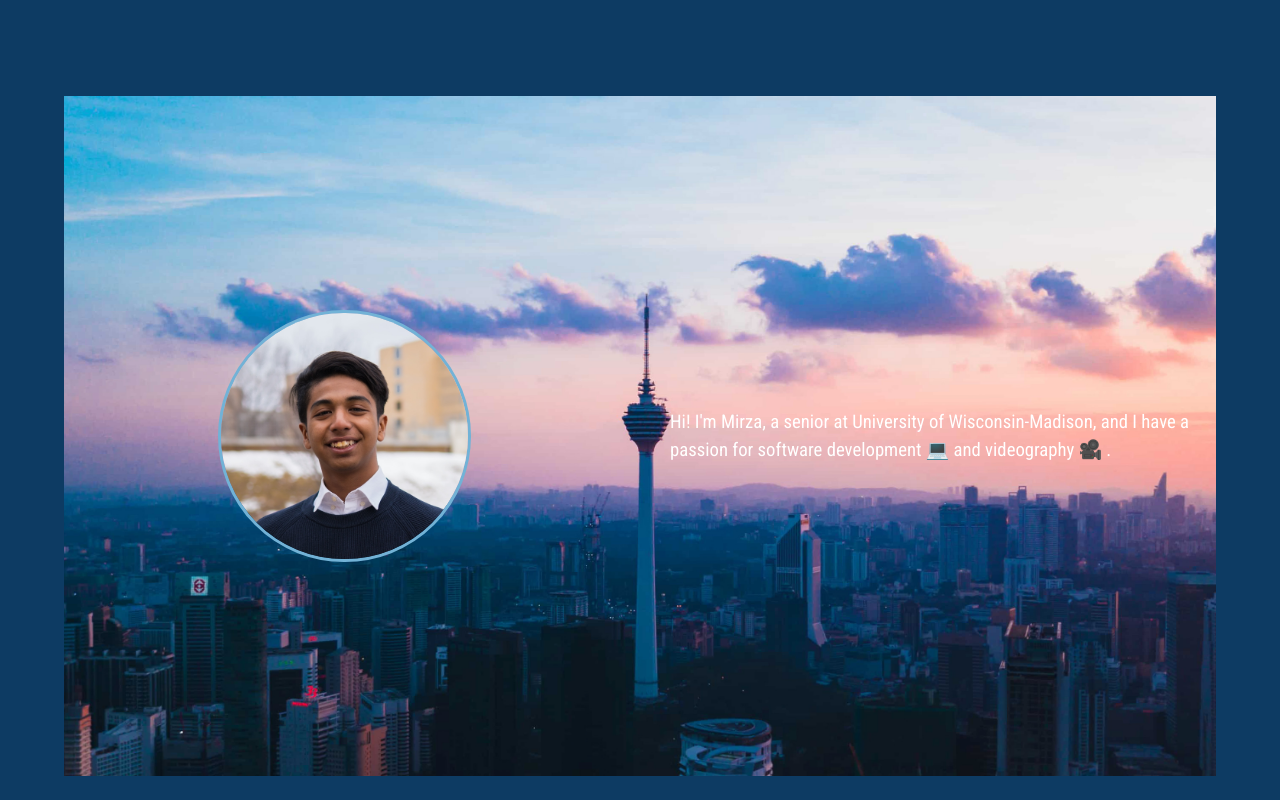
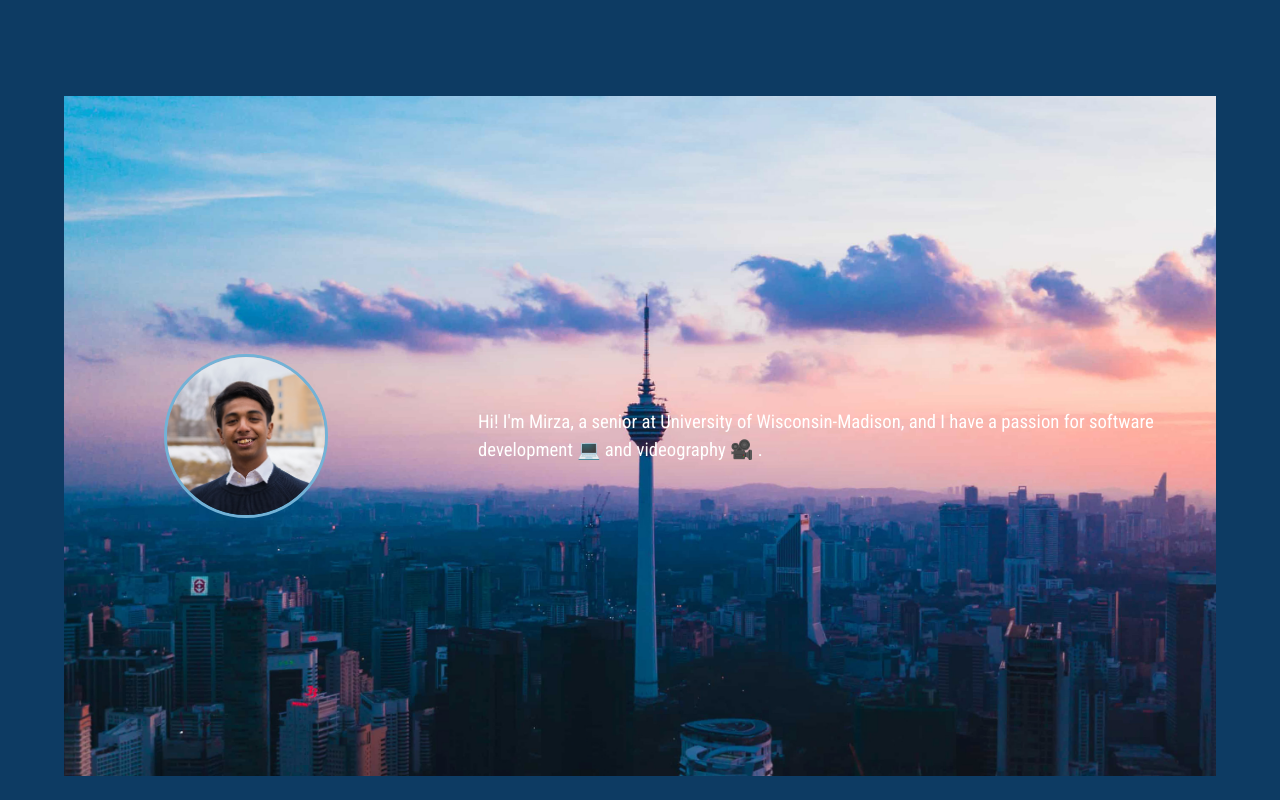
Before and after one commit to mirzanorazman/portfolio, a website: page dist/index.html in a window 1280 px wide. Shown: the top 800 px of the page. Drawn offline with nearby package versions, Linux system fonts and the light colour scheme.

Commit message:
optimized media

```diff
--- a/scss/main.scss
+++ b/scss/main.scss
@@ -91,8 +91,8 @@ main {
   margin-bottom: 2.5rem;
   display: grid;
   grid-gap: 30px;
-  grid-template-areas: "introimage introtext";
-  grid-template-columns: repeat(2, 1fr);
+  grid-template-areas: "introimage introtext introtext";
+  grid-template-columns: repeat(3, 1fr);
 
   h3 {
     margin: 0;
@@ -113,8 +113,9 @@ main {
   }
 
   .intro-text {
+    grid-area: introtext;
     margin: auto;
-    padding: 15px;
+    padding: 20px;
   }
 }
 
@@ -313,8 +314,9 @@ iframe {
 }
 
 #main-footer {
+  font-size: 0.7rem;
   text-align: center;
-  padding: 1rem;
+  padding: 1.3rem;
   background: darken($primary-color, 10);
   color: set-text-color($primary-color);
   height: 60px;
```
Also changed, not shown: dist/css/main.css, dist/index.html, 1 other file.
